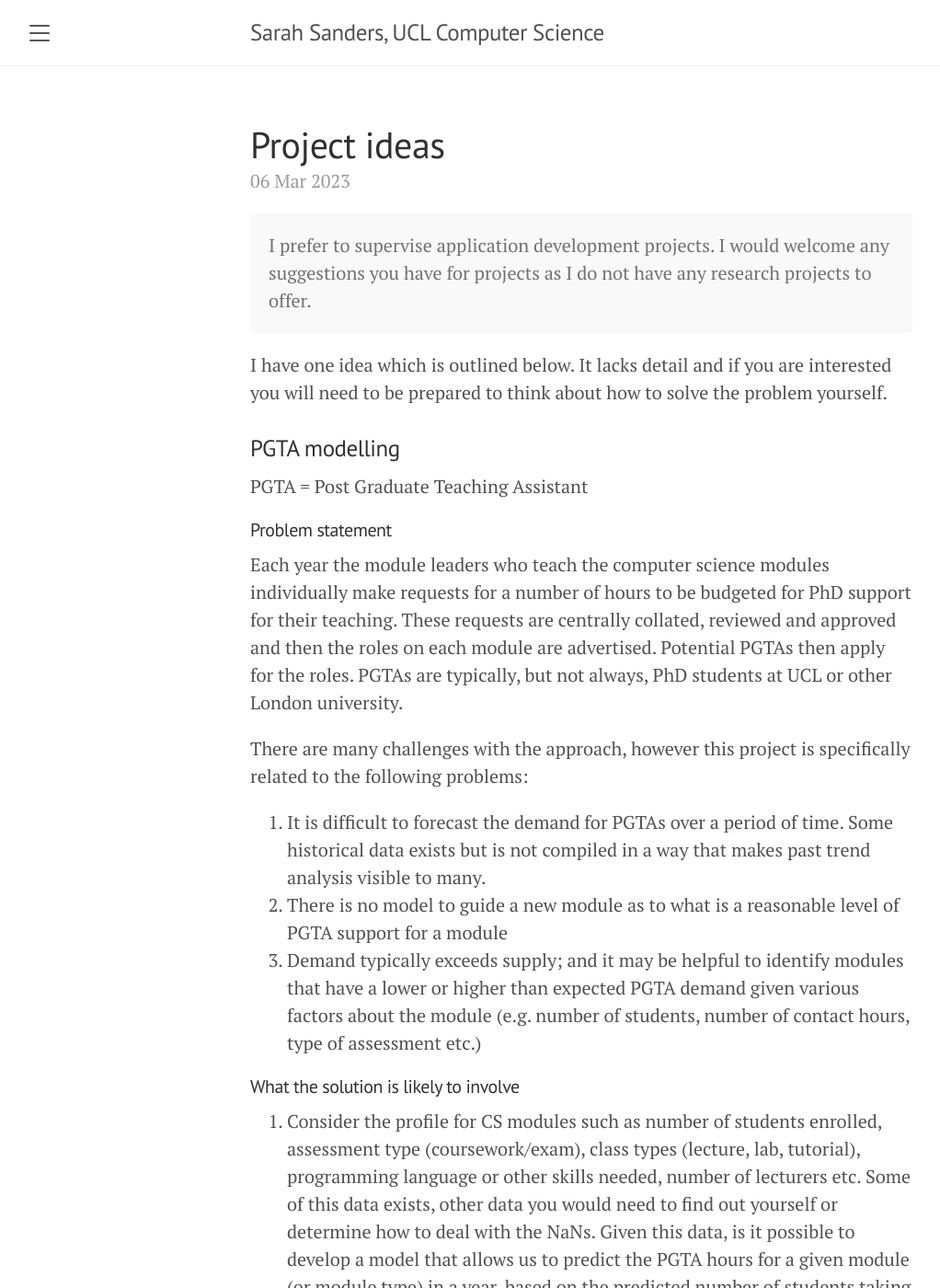
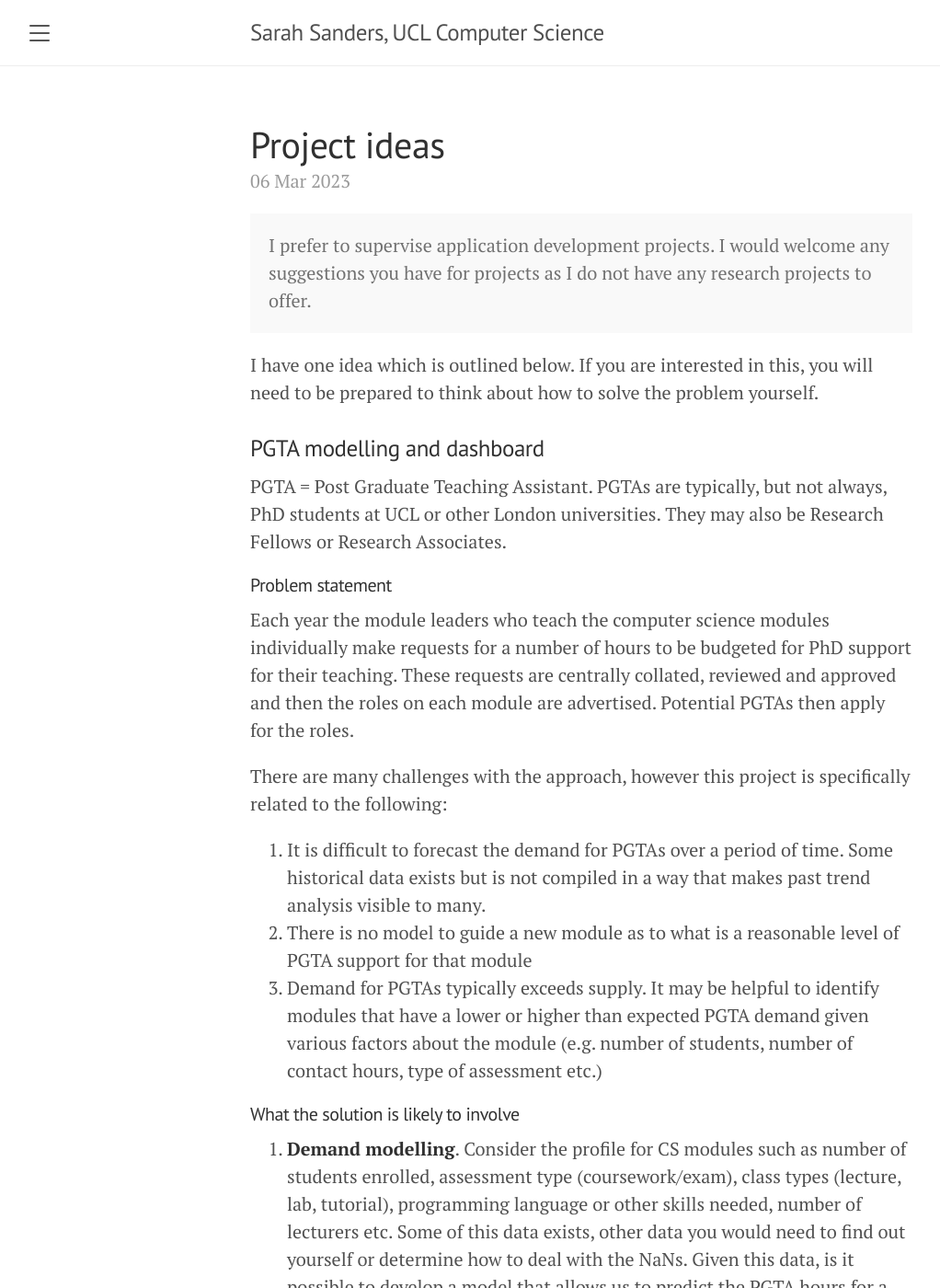
Before and after one commit to nicholsons/about, a Jekyll site: the page built from docs/_posts/2023-03-06-project-ideas-2023-34.md, in a window 1280 px wide and 1400 px high. Shown: the whole window at 92% size, without its empty margins (8-1030 px from the left). Built offline with Jekyll 4.4.1, drawn with Linux system fonts in a browser that asks for light colours; some of the changed text lies outside the part shown.

Commit message:
wording changes

```diff
--- a/docs/_posts/2023-03-06-project-ideas-2023-34.md
+++ b/docs/_posts/2023-03-06-project-ideas-2023-34.md
@@ -7,27 +7,27 @@
 I prefer to supervise application development projects. I would welcome any suggestions you have for projects as I do not have any research projects to offer.
 </div>
 
-I have one idea which is outlined below. It lacks detail and if you are interested you will need to be prepared to think about how to solve the problem yourself.
+I have one idea which is outlined below. If you are interested in this, you will need to be prepared to think about how to solve the problem yourself.
 
-### PGTA modelling
+### PGTA modelling and dashboard
 
-PGTA = Post Graduate Teaching Assistant
+PGTA = Post Graduate Teaching Assistant. PGTAs are typically, but not always, PhD students at UCL or other London universities. They may also be Research Fellows or Research Associates.
 
 #### Problem statement
 
-Each year the module leaders who teach the computer science modules individually make requests for a number of hours to be budgeted for PhD support for their teaching. These requests are centrally collated, reviewed and approved and then the roles on each module are advertised. Potential PGTAs then apply for the roles. PGTAs are typically, but not always, PhD students at UCL or other London university.
+Each year the module leaders who teach the computer science modules individually make requests for a number of hours to be budgeted for PhD support for their teaching. These requests are centrally collated, reviewed and approved and then the roles on each module are advertised. Potential PGTAs then apply for the roles.
 
-There are many challenges with the approach, however this project is specifically related to the following problems:
+There are many challenges with the approach, however this project is specifically related to the following:
 
 1. It is difficult to forecast the demand for PGTAs over a period of time. Some historical data exists but is not compiled in a way that makes past trend analysis visible to many.
-2. There is no model to guide a new module as to what is a reasonable level of PGTA support for a module
-3. Demand typically exceeds supply; and it may be helpful to identify modules that have a lower or higher than expected PGTA demand given various factors about the module (e.g. number of students, number of contact hours, type of assessment etc.)
+2. There is no model to guide a new module as to what is a reasonable level of PGTA support for that module
+3. Demand for PGTAs typically exceeds supply. It may be helpful to identify modules that have a lower or higher than expected PGTA demand given various factors about the module (e.g. number of students, number of contact hours, type of assessment etc.)
 
 #### What the solution is likely to involve
 
-1. Consider the profile for CS modules such as number of students enrolled, assessment type (coursework/exam), class types (lecture, lab, tutorial), programming language or other skills needed, number of lecturers etc. Some of this data exists, other data you would need to find out yourself or determine how to deal with the NaNs. Given this data, is it possible to develop a model that allows us to predict the PGTA hours for a given module (or module type) in a year, based on the predicted number of students taking the module? Can such a model be used to provide a baseline to model the impact of introducing new modules on the PGTA supply? Can the model be used to predict future demand based on varying students numbers?
-2. Develop a PGTA data dashboard that will provide staff with information such as: PGTA demand versus supply; display over time the demand and supply of PGTA. This should give insight into current and histric data. It may also be useful as an interface to the model to predict demand.
+1. **Demand modelling**. Consider the profile for CS modules such as number of students enrolled, assessment type (coursework/exam), class types (lecture, lab, tutorial), programming language or other skills needed, number of lecturers etc. Some of this data exists, other data you would need to find out yourself or determine how to deal with the NaNs. Given this data, is it possible to develop a model that allows us to predict the PGTA hours for a given module (or module type) in a year, based on the predicted number of students taking the module? Can such a model be used to provide a baseline to model the impact of introducing new modules on the PGTA supply? Can the model be used to predict future demand based on varying students numbers?
 
-For part 1 there is no guidance about how to approach this. If you have some data analysis; statistics or machine learning background then you would ideally propose ideas for how to develop the model.
+For this part there is no guidance about how to approach the problem. If you have some data analysis; statistics or machine learning background then you would ideally propose ideas for how to develop the model.
+2. **Data dashboard**. Develop a PGTA data dashboard that will provide staff with information such as: PGTA demand versus supply; display over time the demand and supply of PGTA. This should give insight into current and histric data. It may also be useful as an interface to the model to predict demand.
 
-For part 2; I would prefer the dashboard to be developed using Python Plotly dash or streamlit as I would need to maintain it myself longer term.
+For this part; I would prefer the dashboard to be developed using Python Plotly dash or streamlit as I would need to maintain it myself longer term.
```
Also changed, not shown: docs/_config 2.oldyml.yml (deleted, +0 -22 lines), docs/_posts/2023-03-07-project-supervision.md (+3 -4 lines), 1 other file.
